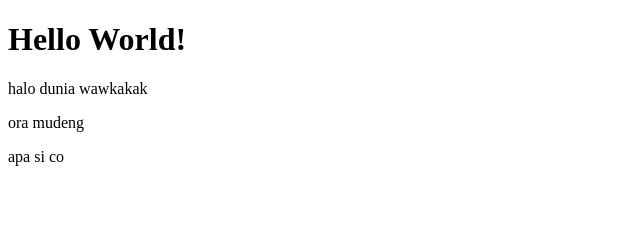
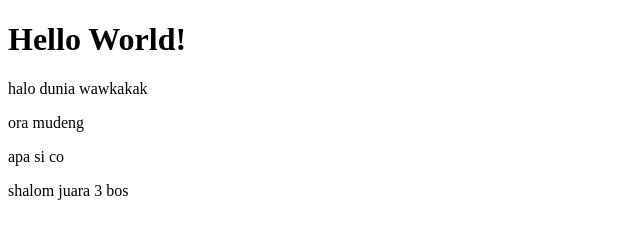
Before and after one commit to nineliea/lat1revou, a plain HTML site: page index.html in a window 1280 px wide. Shown: the whole page, without its empty margins (0-640 px from the left). Drawn offline with Linux system fonts and the light colour scheme.

Commit message:
fourth commit

```diff
--- a/index.html
+++ b/index.html
@@ -10,5 +10,6 @@
     <p>halo dunia wawkakak</p>
     <p>ora mudeng</p>
     <p>apa si co</p>
+    <p>shalom juara 3 bos</p>
 </body>
 </html>
```
